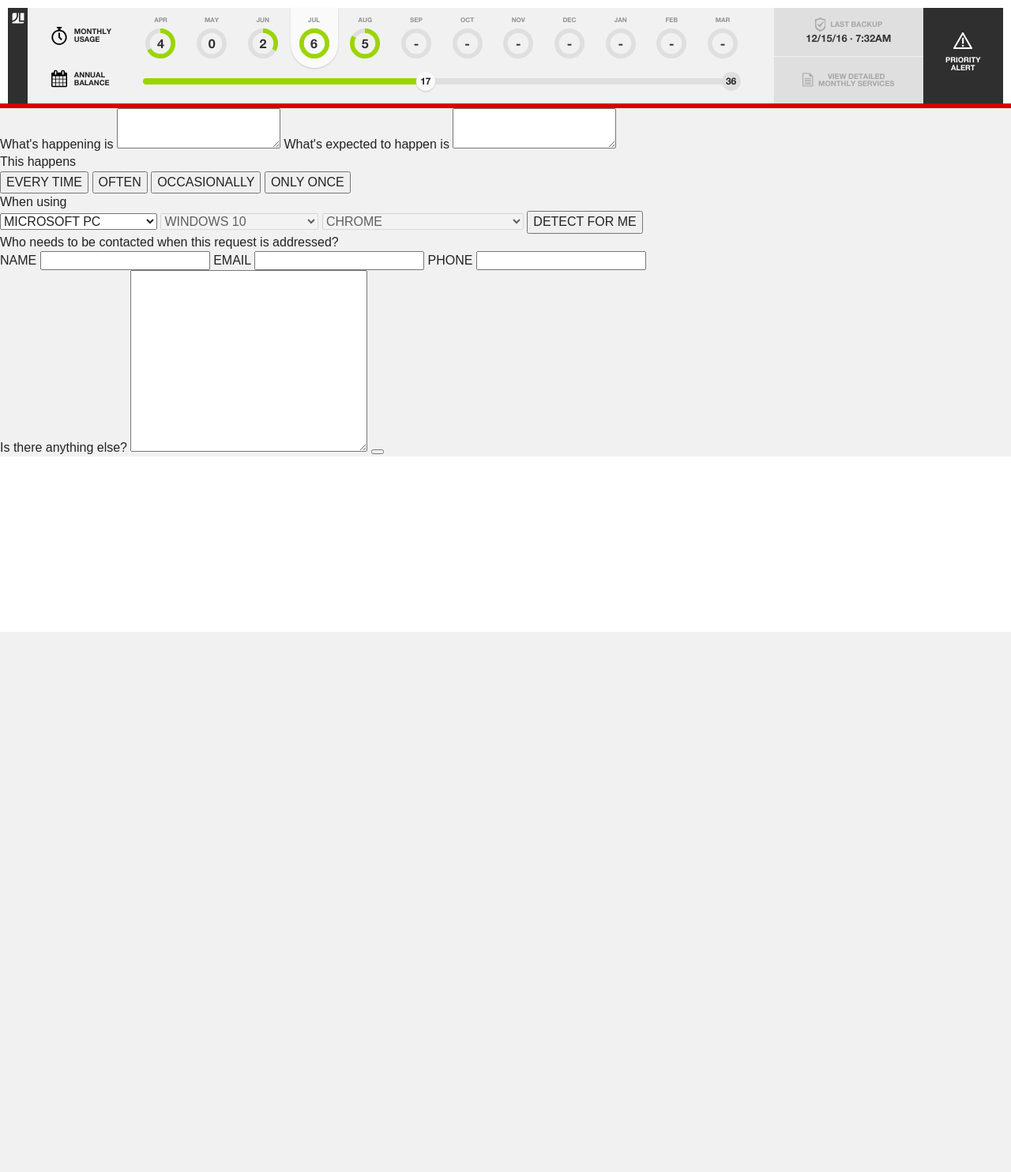
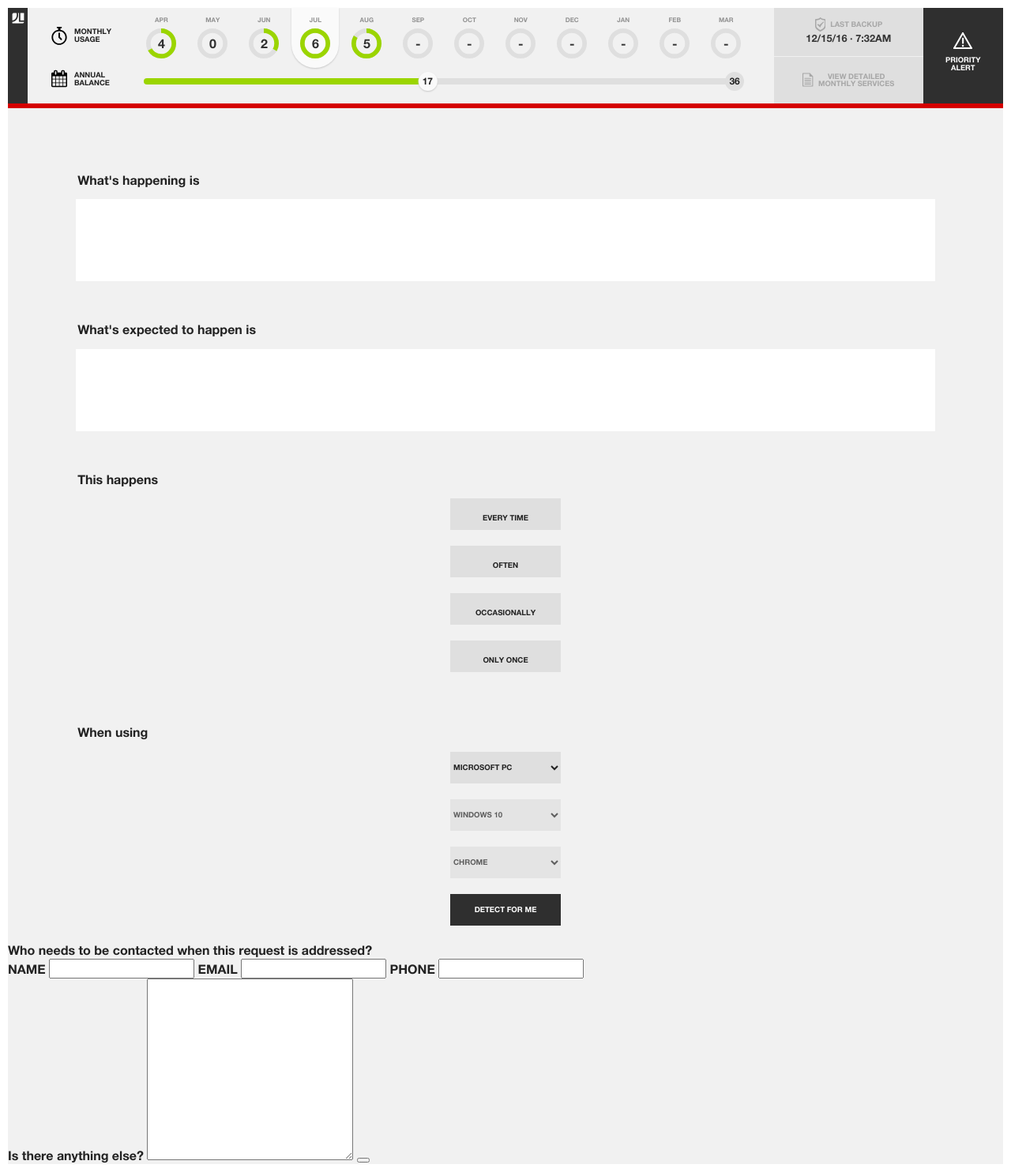
Before and after one commit to drstonebraker/dash-clone-heroku, a PHP site: page / in a window 1280 px wide. Shown: the whole page at 79% size. Before the commit the page ends 800 px from the top, so only its background shows below. Run offline with PHP 8.4, Linux system fonts and the light colour scheme; some libraries are stand-ins or nearby versions.

Commit message:
complete styling for .bug-info__textarea--whats-happening to "when using"

```diff
--- a/css/main.css
+++ b/css/main.css
@@ -1,3 +1,311 @@
+/*
+This document uses BEM naming conventions, learn more at: https://en.bem.info/
+
+Author-created styles begin on line 300
+*/
+
+
+
+
+/*! HTML5 Boilerplate v5.3.0 | MIT License | https://html5boilerplate.com/ */
+
+/*
+ * What follows is the result of much research on cross-browser styling.
+ * Credit left inline and big thanks to Nicolas Gallagher, Jonathan Neal,
+ * Kroc Camen, and the H5BP dev community and team.
+ */
+
+/* ==========================================================================
+   Base styles: opinionated defaults
+   ========================================================================== */
+
+html {
+    color: #222;
+    font-size: 1em;
+    line-height: 1.4;
+}
+
+/*
+ * Remove text-shadow in selection highlight:
+ * https://twitter.com/miketaylr/status/12228805301
+ *
+ * These selection rule sets have to be separate.
+ * Customize the background color to match your design.
+ */
+
+::-moz-selection {
+    background: #b3d4fc;
+    text-shadow: none;
+}
+
+::selection {
+    background: #b3d4fc;
+    text-shadow: none;
+}
+
+/*
+ * A better looking default horizontal rule
+ */
+
+hr {
+    display: block;
+    height: 1px;
+    border: 0;
+    border-top: 1px solid #ccc;
+    margin: 1em 0;
+    padding: 0;
+}
+
+/*
+ * Remove the gap between audio, canvas, iframes,
+ * images, videos and the bottom of their containers:
+ * https://github.com/h5bp/html5-boilerplate/issues/440
+ */
+
+audio,
+canvas,
+iframe,
+img,
+svg,
+video {
+    vertical-align: middle;
+}
+
+/*
+ * Remove default fieldset styles.
+ */
+
+fieldset {
+    border: 0;
+    margin: 0;
+    padding: 0;
+}
+
+/*
+ * Allow only vertical resizing of textareas.
+ */
+
+textarea {
+    resize: vertical;
+}
+
+/* ==========================================================================
+   Browser Upgrade Prompt
+   ========================================================================== */
+
+.browserupgrade {
+    margin: 0.2em 0;
+    background: #ccc;
+    color: #000;
+    padding: 0.2em 0;
+}
+
+/* ==========================================================================
+   Author's custom styles
+   ========================================================================== */
+
+
+
+
+
+
+
+
+
+
+
+
+
+
+
+
+
+/* ==========================================================================
+   Helper classes
+   ========================================================================== */
+
+/*
+ * Hide visually and from screen readers
+ */
+
+.hidden {
+    display: none !important;
+}
+
+/*
+ * Hide only visually, but have it available for screen readers:
+ * http://snook.ca/archives/html_and_css/hiding-content-for-accessibility
+ */
+
+.visuallyhidden {
+    border: 0;
+    clip: rect(0 0 0 0);
+    height: 1px;
+    margin: -1px;
+    overflow: hidden;
+    padding: 0;
+    position: absolute;
+    width: 1px;
+}
+
+/*
+ * Extends the .visuallyhidden class to allow the element
+ * to be focusable when navigated to via the keyboard:
+ * https://www.drupal.org/node/897638
+ */
+
+.visuallyhidden.focusable:active,
+.visuallyhidden.focusable:focus {
+    clip: auto;
+    height: auto;
+    margin: 0;
+    overflow: visible;
+    position: static;
+    width: auto;
+}
+
+/*
+ * Hide visually and from screen readers, but maintain layout
+ */
+
+.invisible {
+    visibility: hidden;
+}
+
+/*
+ * Clearfix: contain floats
+ *
+ * For modern browsers
+ * 1. The space content is one way to avoid an Opera bug when the
+ *    `contenteditable` attribute is included anywhere else in the document.
+ *    Otherwise it causes space to appear at the top and bottom of elements
+ *    that receive the `clearfix` class.
+ * 2. The use of `table` rather than `block` is only necessary if using
+ *    `:before` to contain the top-margins of child elements.
+ */
+
+.clearfix:before,
+.clearfix:after {
+    content: " "; /* 1 */
+    display: table; /* 2 */
+}
+
+.clearfix:after {
+    clear: both;
+}
+
+/* ==========================================================================
+   EXAMPLE Media Queries for Responsive Design.
+   These examples override the primary ('mobile first') styles.
+   Modify as content requires.
+   ========================================================================== */
+
+@media only screen and (min-width: 35em) {
+    /* Style adjustments for viewports that meet the condition */
+}
+
+@media print,
+       (-webkit-min-device-pixel-ratio: 1.25),
+       (min-resolution: 1.25dppx),
+       (min-resolution: 120dpi) {
+    /* Style adjustments for high resolution devices */
+}
+
+/* ==========================================================================
+   Print styles.
+   Inlined to avoid the additional HTTP request:
+   http://www.phpied.com/delay-loading-your-print-css/
+   ========================================================================== */
+
+@media print {
+    *,
+    *:before,
+    *:after,
+    *:first-letter,
+    *:first-line {
+        background: transparent !important;
+        color: #000 !important; /* Black prints faster:
+                                   http://www.sanbeiji.com/archives/953 */
+        box-shadow: none !important;
+        text-shadow: none !important;
+    }
+
+    a,
+    a:visited {
+        text-decoration: underline;
+    }
+
+    a[href]:after {
+        content: " (" attr(href) ")";
+    }
+
+    abbr[title]:after {
+        content: " (" attr(title) ")";
+    }
+
+    /*
+     * Don't show links that are fragment identifiers,
+     * or use the `javascript:` pseudo protocol
+     */
+
+    a[href^="#"]:after,
+    a[href^="javascript:"]:after {
+        content: "";
+    }
+
+    pre,
+    blockquote {
+        border: 1px solid #999;
+        page-break-inside: avoid;
+    }
+
+    /*
+     * Printing Tables:
+     * http://css-discuss.incutio.com/wiki/Printing_Tables
+     */
+
+    thead {
+        display: table-header-group;
+    }
+
+    tr,
+    img {
+        page-break-inside: avoid;
+    }
+
+    img {
+        max-width: 100% !important;
+    }
+
+    p,
+    h2,
+    h3 {
+        orphans: 3;
+        widows: 3;
+    }
+
+    h2,
+    h3 {
+        page-break-after: avoid;
+    }
+}
+
+
+
+
+
+
+
+
+/* ==========================================================================
+ * ==========================================================================
+ * AUTHOR-CREATED STYLES BEGIN HERE
+ * ==========================================================================
+ * ==========================================================================*/
+
+
+
+
 @font-face {
   font-family: 'Helvetica Neue Bold';
   src: url('../fonts/helvetica-neue-bold.ttf'); /* IE9 Compat Modes */
@@ -7,10 +315,14 @@
    DASHBOARD
    ========================================================================== */
 
+body {
+  font-family: 'Helvetica Neue Bold', sans-serif;
+  font-size: 1em;
+}
+
 .dashboard {
   display: block;
   position: relative;
-  margin: 10px 10px 0 10px;
   min-height: 120px;
   background: #f1f1f1;
   font-family: 'Helvetica Neue Bold', sans-serif;
@@ -312,11 +624,16 @@
   background: #797979;
 }
 
-.benefits:hover .benefits-label__text {
+.benefits:active {
+box-shadow: inset 0 0 0 1px #5e5e5e ,inset 0 2px 12px #5e5e5e;
+background: #797979;
+}
+
+.benefits:hover .benefits-label__text, .benefits:active .benefits-label__text {
   color: white;
 }
 
-.benefits:hover .benefits-label__glyph {
+.benefits:hover .benefits-label__glyph, .benefits:active .benefits-label__glyph {
   fill: white;
 }
 
@@ -349,6 +666,11 @@
 
 .alert:hover {
   background: #d50000;
+}
+
+.alert:active {
+box-shadow: inset 0 0 0 1px #BC0000 ,inset 0 2px 12px #BC0000;
+background: #d50000;
 }
 
 .alert-label {
@@ -478,294 +800,85 @@
 
 .alert-form {
   background: #f1f1f1;
-  border-top: 6px solid #d50000;
+  padding-top: 35px;
+  font-size: 1em;
+}
+
+.bug-info__label {
+  display:block;
+  width: 86%;
+  margin: 0px auto 13px auto;
+  padding-top: 45px;
+}
+
+.bug-info__textarea {
+  display:block;
+  width: 86%;
+  margin: 0 auto 5px auto;
+  border: none;
+  resize: none;
+  height: 100px;
+}
+
+.bug-info__button {
+  display:block;
+  height: 50px;
+  width: 86%;
+  margin: 0 auto 20px auto;
+  background: #dfdfdf;
+  font-size: .6em;
+  border: none;
+  padding: 0px;
+}
+
+.bug-info__button:focus {
+  outline: none;
+}
+
+.bug-info__button:hover {
+  background: #9bd500;
+  color:white;
+}
+
+.bug-info__button--only-once {
+  margin-bottom: 0px;
+}
+
+.bug-info__button:active {
+box-shadow: inset 0 0 0 1px #82B200 ,inset 0 2px 7px #82B200;
+background: #9bd500;
+color:white;
+}
+
+.bug-info__button-label {
+  display: block;
+  width: 100%;
+  height: 100%;
+  padding-top:18px;
+  box-sizing: border-box;
+}
+
+.bug-info__radio:checked + .bug-info__button {
+  background: #9bd500;
+  color:white;
 }
 
 
 
-/*! HTML5 Boilerplate v5.3.0 | MIT License | https://html5boilerplate.com/ */
-
-/*
- * What follows is the result of much research on cross-browser styling.
- * Credit left inline and big thanks to Nicolas Gallagher, Jonathan Neal,
- * Kroc Camen, and the H5BP dev community and team.
- */
-
-/* ==========================================================================
-   Base styles: opinionated defaults
-   ========================================================================== */
-
-html {
-    color: #222;
-    font-size: 1em;
-    line-height: 1.4;
+.bug-info__button--detect {
+  background: #2f2f2f;
+  color: white;
 }
 
-/*
- * Remove text-shadow in selection highlight:
- * https://twitter.com/miketaylr/status/12228805301
- *
- * These selection rule sets have to be separate.
- * Customize the background color to match your design.
- */
-
-::-moz-selection {
-    background: #b3d4fc;
-    text-shadow: none;
+.bug-info__button--detect:hover,
+.bug-info__button--detect:active {
+  background-color:#2f2f2f;
 }
 
-::selection {
-    background: #b3d4fc;
-    text-shadow: none;
+.bug-info__button--detect:active {
+box-shadow: inset 0 0 0 1px #161616 ,inset 0 2px 10px #161616;
+
 }
-
-/*
- * A better looking default horizontal rule
- */
-
-hr {
-    display: block;
-    height: 1px;
-    border: 0;
-    border-top: 1px solid #ccc;
-    margin: 1em 0;
-    padding: 0;
-}
-
-/*
- * Remove the gap between audio, canvas, iframes,
- * images, videos and the bottom of their containers:
- * https://github.com/h5bp/html5-boilerplate/issues/440
- */
-
-audio,
-canvas,
-iframe,
-img,
-svg,
-video {
-    vertical-align: middle;
-}
-
-/*
- * Remove default fieldset styles.
- */
-
-fieldset {
-    border: 0;
-    margin: 0;
-    padding: 0;
-}
-
-/*
- * Allow only vertical resizing of textareas.
- */
-
-textarea {
-    resize: vertical;
-}
-
-/* ==========================================================================
-   Browser Upgrade Prompt
-   ========================================================================== */
-
-.browserupgrade {
-    margin: 0.2em 0;
-    background: #ccc;
-    color: #000;
-    padding: 0.2em 0;
-}
-
-/* ==========================================================================
-   Author's custom styles
-   ========================================================================== */
-
-
-
-
-
-
-
-
-
-
-
-
-
-
-
-
-
-/* ==========================================================================
-   Helper classes
-   ========================================================================== */
-
-/*
- * Hide visually and from screen readers
- */
-
-.hidden {
-    display: none !important;
-}
-
-/*
- * Hide only visually, but have it available for screen readers:
- * http://snook.ca/archives/html_and_css/hiding-content-for-accessibility
- */
-
-.visuallyhidden {
-    border: 0;
-    clip: rect(0 0 0 0);
-    height: 1px;
-    margin: -1px;
-    overflow: hidden;
-    padding: 0;
-    position: absolute;
-    width: 1px;
-}
-
-/*
- * Extends the .visuallyhidden class to allow the element
- * to be focusable when navigated to via the keyboard:
- * https://www.drupal.org/node/897638
- */
-
-.visuallyhidden.focusable:active,
-.visuallyhidden.focusable:focus {
-    clip: auto;
-    height: auto;
-    margin: 0;
-    overflow: visible;
-    position: static;
-    width: auto;
-}
-
-/*
- * Hide visually and from screen readers, but maintain layout
- */
-
-.invisible {
-    visibility: hidden;
-}
-
-/*
- * Clearfix: contain floats
- *
- * For modern browsers
- * 1. The space content is one way to avoid an Opera bug when the
- *    `contenteditable` attribute is included anywhere else in the document.
- *    Otherwise it causes space to appear at the top and bottom of elements
- *    that receive the `clearfix` class.
- * 2. The use of `table` rather than `block` is only necessary if using
- *    `:before` to contain the top-margins of child elements.
- */
-
-.clearfix:before,
-.clearfix:after {
-    content: " "; /* 1 */
-    display: table; /* 2 */
-}
-
-.clearfix:after {
-    clear: both;
-}
-
-/* ==========================================================================
-   EXAMPLE Media Queries for Responsive Design.
-   These examples override the primary ('mobile first') styles.
-   Modify as content requires.
-   ========================================================================== */
-
-@media only screen and (min-width: 35em) {
-    /* Style adjustments for viewports that meet the condition */
-}
-
-@media print,
-       (-webkit-min-device-pixel-ratio: 1.25),
-       (min-resolution: 1.25dppx),
-       (min-resolution: 120dpi) {
-    /* Style adjustments for high resolution devices */
-}
-
-/* ==========================================================================
-   Print styles.
-   Inlined to avoid the additional HTTP request:
-   http://www.phpied.com/delay-loading-your-print-css/
-   ========================================================================== */
-
-@media print {
-    *,
-    *:before,
-    *:after,
-    *:first-letter,
-    *:first-line {
-        background: transparent !important;
-        color: #000 !important; /* Black prints faster:
-                                   http://www.sanbeiji.com/archives/953 */
-        box-shadow: none !important;
-        text-shadow: none !important;
-    }
-
-    a,
-    a:visited {
-        text-decoration: underline;
-    }
-
-    a[href]:after {
-        content: " (" attr(href) ")";
-    }
-
-    abbr[title]:after {
-        content: " (" attr(title) ")";
-    }
-
-    /*
-     * Don't show links that are fragment identifiers,
-     * or use the `javascript:` pseudo protocol
-     */
-
-    a[href^="#"]:after,
-    a[href^="javascript:"]:after {
-        content: "";
-    }
-
-    pre,
-    blockquote {
-        border: 1px solid #999;
-        page-break-inside: avoid;
-    }
-
-    /*
-     * Printing Tables:
-     * http://css-discuss.incutio.com/wiki/Printing_Tables
-     */
-
-    thead {
-        display: table-header-group;
-    }
-
-    tr,
-    img {
-        page-break-inside: avoid;
-    }
-
-    img {
-        max-width: 100% !important;
-    }
-
-    p,
-    h2,
-    h3 {
-        orphans: 3;
-        widows: 3;
-    }
-
-    h2,
-    h3 {
-        page-break-after: avoid;
-    }
-}
-
 
 /* ==========================================================================
    TABLET
@@ -773,6 +886,11 @@ textarea {
 
 
 @media only screen and (min-width : 768px) {
+
+  body {
+    padding:10px
+  }
+
   .dl-link {
    margin-bottom: 0px;
   }
@@ -843,8 +961,22 @@ textarea {
    width: 33.3%;
   }
 
+  .alert-form {
+    border-top: 6px solid #d50000;
+  }
+
+
+  .bug-info__button {
+    height: 40px;
+    width: 140px;
+    margin: 0 auto 20px auto;
+  }
+
 }
 
+/* ==========================================================================
+   DESKTOP
+   ========================================================================== */
 
 @media only screen and (min-width : 1025px) {
 
@@ -945,6 +1077,8 @@ textarea {
 }
 
 
+
+
 /* ==========================================================================
    UTILITY CLASSES
    ========================================================================== */
--- a/index.html
+++ b/index.html
@@ -246,29 +246,35 @@
           <fieldset class="bug-info">
 
             <label class="bug-info__label" for="whats-happening">What's happening is</label>
-            <textarea name="whats-happening" id="whats-happening" class="bug-info__textarea--whats-happening" required></textarea>
+            <textarea name="whats-happening" id="whats-happening" class="bug-info__textarea bug-info__textarea--whats-happening" required></textarea>
 
             <label class="bug-info__label" for="whats-expected">What's expected to happen is</label>
-            <textarea name="whats-expected" id="whats-expected" class="bug-info__textarea--whats-expected" required></textarea>
+            <textarea name="whats-expected" id="whats-expected" class="bug-info__textarea bug-info__textarea--whats-expected" required></textarea>
 
             <fieldset class="bug-info__frequency">
+
               <legend class="bug-info__label bug-info__label--this-happens">This happens</legend>
+
               <input type="radio" name="this-happens" class="bug-info__radio u--hidden" id="every-time" required>
-              <input type="radio" name="this-happens" class="bug-info__radio u--hidden" id="often" required>
-              <input type="radio" name="this-happens" class="bug-info__radio u--hidden" id="occasionally" required>
-              <input type="radio" name="this-happens" class="bug-info__radio u--hidden" id="only-once" required>
-              <button class="bug-info__button bug-info__button--every-time">
+              <button  type="button" class="bug-info__button bug-info__button--every-time" formnovalidate>
                 <label class="bug-info__button-label" for="every-time">EVERY TIME</label>
               </button>
-              <button class="bug-info__button bug-info__button--often">
+
+              <input type="radio" name="this-happens" class="bug-info__radio u--hidden" id="often" required>
+              <button type="button" class="bug-info__button bug-info__button--often" formnovalidate>
                 <label class="bug-info__button-label" for="often">OFTEN</label>
               </button>
-              <button class="bug-info__button bug-info__button--occasionally">
+
+              <input type="radio" name="this-happens" class="bug-info__radio u--hidden" id="occasionally" required>
+              <button type="button" class="bug-info__button bug-info__button--occasionally" formnovalidate>
                 <label class="bug-info__button-label" for="occasionally">OCCASIONALLY</label>
               </button>
-              <button class="bug-info__button bug-info__button--only-once">
+
+              <input type="radio" name="this-happens" class="bug-info__radio u--hidden" id="only-once" required>
+              <button type="button" class="bug-info__button bug-info__button--only-once" formnovalidate>
                 <label class="bug-info__button-label" for="only-once">ONLY ONCE</label>
               </button>
+
             </fieldset>
 
             <fieldset class="bug-info__environment">
@@ -284,7 +290,7 @@
                 <option class="select__option" value="other">OTHER (Please Specify)</option>
               </select>
 
-              <select name="op-sys" class="bug-info__button select select--op-sys" id="" disabled="true" required>
+              <select name="op-sys" class="bug-info__button select select--op-sys" id="" disabled required>
 
                 <option class="select__option" value="win-10">WINDOWS 10</option>
                 <option class="select__option" value="win-8">WINDOWS 8</option>
@@ -330,7 +336,7 @@
                 <option class="select__option" value="browser-other">OTHER (Please Specify)</option>
               </select>
 
-              <button class="bug-info__button bug-info__button--detect">DETECT FOR ME</button>
+              <button type="button" class="bug-info__button bug-info__button--detect"  formnovalidate>DETECT FOR ME</button>
 
             </fieldset>
 
```
